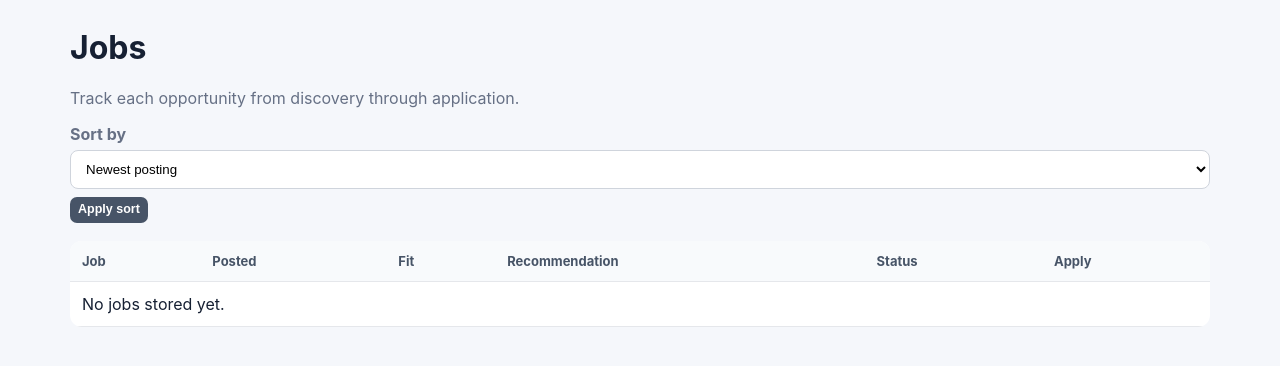
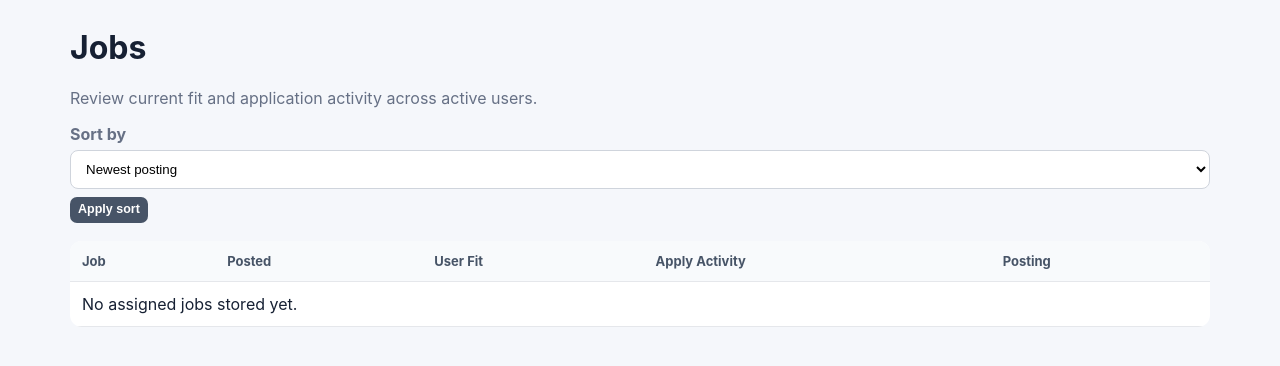
Before and after one commit to WorkdayGeorge/calaveras_job_agent, a FastAPI app: page /jobs in a window 1280 px wide. Shown: the part 94-460 px from the top of the page. Run offline with FastAPI, Linux system fonts and the light colour scheme; the visitor is signed in with stand-in values (Sample User, id 1); data that the repository does not hold is empty.

Commit message:
Add administrator job performance metrics

```diff
--- a/web/templates/jobs.html
+++ b/web/templates/jobs.html
@@ -2,7 +2,11 @@
 {% extends "base.html" %}
 {% block content %}
 <h1>Jobs</h1>
+{% if administrator_view %}
+<p class="muted">Review current fit and application activity across active users.</p>
+{% else %}
 <p class="muted">Track each opportunity from discovery through application.</p>
+{% endif %}
 <form method="get" action="/jobs" style="margin-bottom:18px">
   {% if status_filter %}
   <input type="hidden" name="status" value="{{ status_filter }}">
@@ -13,14 +17,37 @@
     <option value="newest_posted" {% if sort_by == "newest_posted" %}selected{% endif %}>Newest posting</option>
     <option value="oldest_posted" {% if sort_by == "oldest_posted" %}selected{% endif %}>Oldest posting</option>
     <option value="newest_found" {% if sort_by == "newest_found" %}selected{% endif %}>Newest found</option>
-    <option value="highest_fit" {% if sort_by == "highest_fit" %}selected{% endif %}>Highest fit</option>
-    <option value="lowest_fit" {% if sort_by == "lowest_fit" %}selected{% endif %}>Lowest fit</option>
+    <option value="highest_fit" {% if sort_by == "highest_fit" %}selected{% endif %}>Highest {% if administrator_view %}user {% endif %}fit</option>
+    <option value="lowest_fit" {% if sort_by == "lowest_fit" %}selected{% endif %}>Lowest {% if administrator_view %}user {% endif %}fit</option>
     <option value="title" {% if sort_by == "title" %}selected{% endif %}>Job title A-Z</option>
     <option value="company" {% if sort_by == "company" %}selected{% endif %}>Company A-Z</option>
   </select>
   <button class="btn secondary" style="margin-top:8px">Apply sort</button>
 </form>
 <table>
+{% if administrator_view %}
+<tr><th>Job</th><th>Posted</th><th>User Fit</th><th>Apply Activity</th><th>Posting</th></tr>
+{% for job, assigned_users, evaluated_users, best_fit, average_fit, strong_fits, apply_recommendations, applied_users in rows %}
+<tr>
+<td><strong>{{ job.title }}</strong><br>{{ job.company }}<br><span class="muted">{{ job.location or "—" }}</span></td>
+<td>{{ job.posted_at|pacific_time if job.posted_at else "Unverified" }}<br><span class="muted">{{ job.freshness_status }}</span></td>
+<td>
+  {% if evaluated_users %}
+  <strong>Best {{ best_fit }}%</strong><br>
+  Average {{ average_fit|round|int }}%<br>
+  <span class="muted">{{ strong_fits }} strong · {{ evaluated_users }}/{{ assigned_users }} scored</span>
+  {% else %}
+  <span class="muted">0/{{ assigned_users }} scored</span>
+  {% endif %}
+</td>
+<td>
+  <strong>{{ apply_recommendations }}</strong> recommended<br>
+  <strong>{{ applied_users }}</strong> applied
+</td>
+<td><a class="btn" href="{{ job.apply_url }}" target="_blank" rel="noopener">View Job</a></td>
+</tr>
+{% else %}<tr><td colspan="5">No assigned jobs stored yet.</td></tr>{% endfor %}
+{% else %}
 <tr><th>Job</th><th>Posted</th><th>Fit</th><th>Recommendation</th><th>Status</th><th>Apply</th></tr>
 {% for job, ev, state in rows %}
 <tr>
@@ -42,5 +69,6 @@
 </td>
 </tr>
 {% else %}<tr><td colspan="6">No jobs stored yet.</td></tr>{% endfor %}
+{% endif %}
 </table>
 {% endblock %}
```
